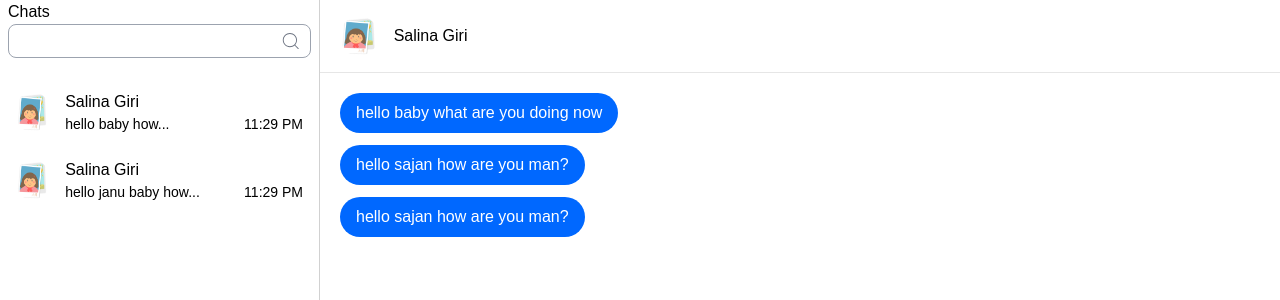
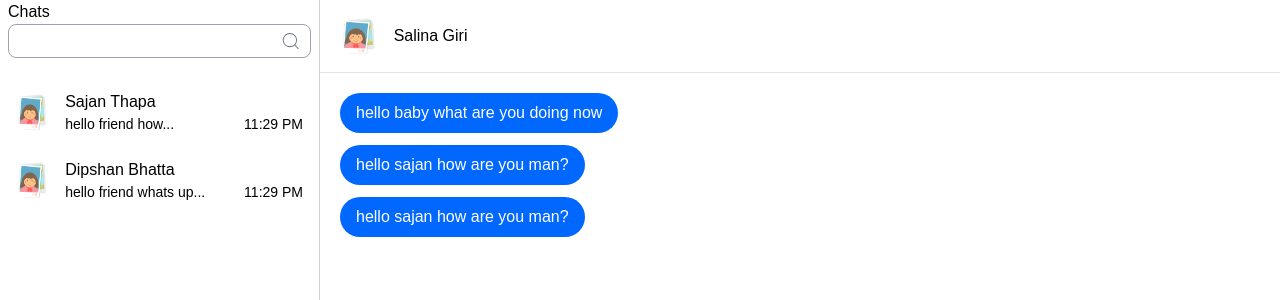
Before and after one commit to SajanThapa22/Chat-app, a React (Vite) app: page / in a window 1280 px wide. Shown: the top 300 px of the page. Built offline with nearby package versions, Linux system fonts and the light colour scheme; sample sign-in values are in the browser's storage.

Commit message:
chat ui style

```diff
--- a/src/components/PrivateRoute.tsx
+++ b/src/components/PrivateRoute.tsx
@@ -1,17 +1,23 @@
 import React, { useEffect, useState } from "react";
-import { Navigate, Outlet, useNavigate } from "react-router-dom";
-import CheckLogged from "../services/CheckLogged";
+import { Outlet, useNavigate } from "react-router-dom";
 import { useAuth } from "../context/AuthContext";
 
-const PrivateRoute = () => {
-  const navigate = useNavigate();
+const PrivateRoute: React.FC = () => {
   const { isLoggedIn } = useAuth();
   const [authenticated, setAuthenticated] = useState<boolean>();
+  const navigate = useNavigate();
 
   useEffect(() => {
-    const result = isLoggedIn();
-    setAuthenticated(result);
-  }, [isLoggedIn]);
+    const checkAuth = () => {
+      const result = isLoggedIn();
+      setAuthenticated(result);
+      if (!result) {
+        navigate("/login");
+      }
+    };
+
+    checkAuth();
+  }, [isLoggedIn, navigate]);
 
   return authenticated ? <Outlet /> : null;
 };
--- a/src/context/AuthContext.tsx
+++ b/src/context/AuthContext.tsx
@@ -41,7 +41,7 @@ const AuthProvider = ({ children }: AuthProviderProps) => {
     if (!refreshToken) return false;
 
     try {
-      const response = await fetch("YOUR_AUTH_SERVER_ENDPOINT", {
+      const response = await fetch("http://127.0.0.1:8000/token/refresh", {
         method: "POST",
         headers: {
           "Content-Type": "application/json",
--- a/src/pages/Login.tsx
+++ b/src/pages/Login.tsx
@@ -4,9 +4,8 @@ import { useForm } from "react-hook-form";
 import { Link, useNavigate } from "react-router-dom";
 import api from "../services/api";
 import CheckLogged from "../services/CheckLogged";
-import { useState, useEffect } from "react";
+import { useEffect, useState } from "react";
 import { useAuth } from "../context/AuthContext";
-import { jwtDecode } from "jwt-decode";
 
 interface FormData {
   username: string;
@@ -19,14 +18,22 @@ interface Tokens {
 }
 
 const Login = () => {
-  const navigate = useNavigate();
   const { isLoggedIn } = useAuth();
   const [authenticated, setAuthenticated] = useState<boolean>();
+  const navigate = useNavigate();
 
-  useEffect(() => {
-    const result = isLoggedIn();
-    setAuthenticated(result);
-  }, [isLoggedIn]);
+  // useEffect(() => {
+  //   const checkAuth = () => {
+  //     const result = isLoggedIn();
+  //     setAuthenticated(result);
+  //     if (result) {
+  //       navigate("/");
+  //     }
+  //   };
+
+  //   checkAuth();
+  // }, [isLoggedIn]);
+
   const {
     register,
     handleSubmit,
--- a/src/pages/chatUI.tsx
+++ b/src/pages/chatUI.tsx
@@ -22,15 +22,15 @@ const ChatUI = () => {
 
         <div id="user-chats" className="mt-6 grid gap-2">
           <User
-            userName="Salina Giri"
-            message="hello baby how..."
+            userName="Sajan Thapa"
+            message="hello friend how..."
             img={pp}
             time="11:29 PM"
             style="rounded-[8px] hover:bg-[#d1d1d1]"
           />
           <User
-            userName="Salina Giri"
-            message="hello janu baby how..."
+            userName="Dipshan Bhatta"
+            message="hello friend whats up..."
             img={pp}
             time="11:29 PM"
           />
--- a/src/services/CheckLogged.tsx
+++ b/src/services/CheckLogged.tsx
@@ -8,7 +8,7 @@ const CheckLogged = () => {
   const navigate = useNavigate();
 
   useEffect(() => {
-    const checkAuth = async () => {
+    const checkAuth = () => {
       const result = isLoggedIn();
       setAuthenticated(result);
       result ? navigate("/") : navigate("/login");
```
